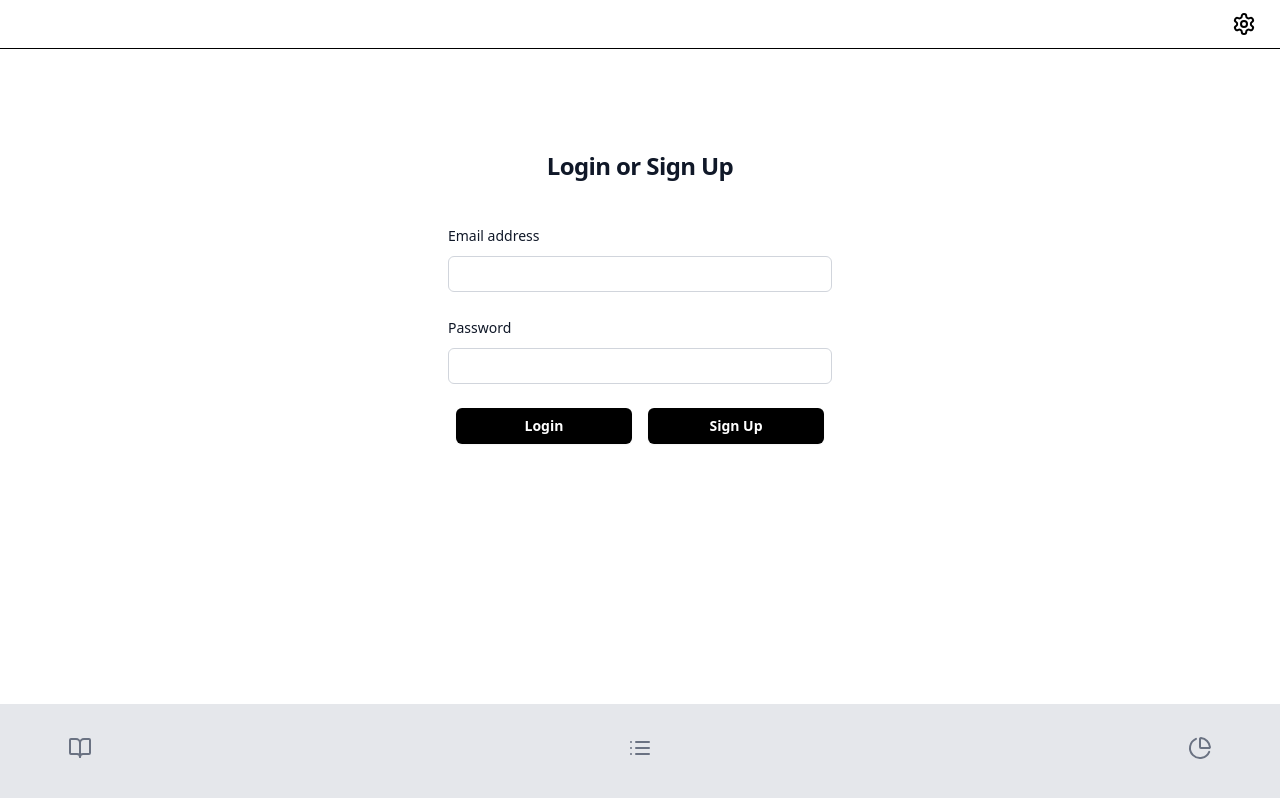
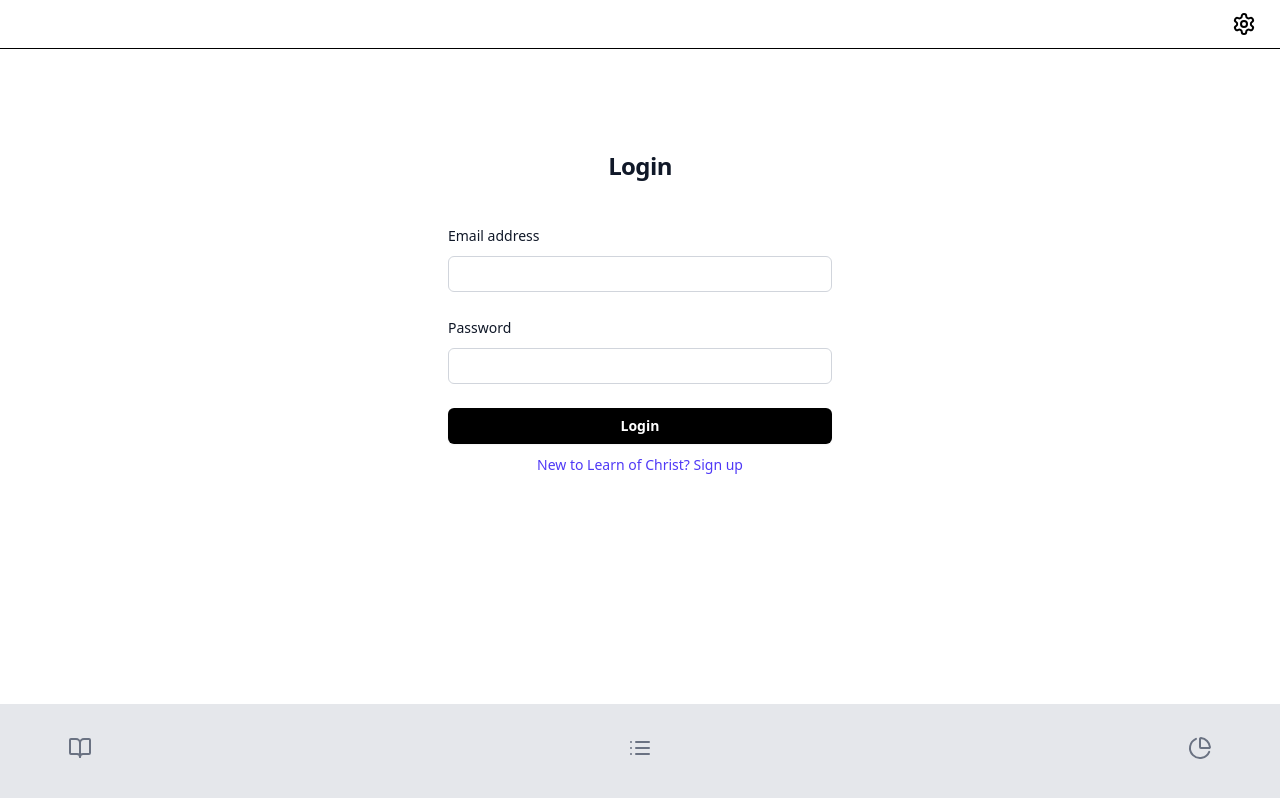
Before and after one commit to trevorkbond/LearnOfChrist, a Next.js app in the folder web/: page /login in a window 1280 px wide. Built offline with nearby package versions, Linux system fonts and the light colour scheme.

Commit message:
Adjust login and signup UI

```diff
--- a/web/src/app/login/page.tsx
+++ b/web/src/app/login/page.tsx
@@ -14,6 +14,7 @@ type AuthAction = (formData: FormData) => Promise<AuthResult | void>;
 
 export default function LoginPage(): React.ReactElement {
   const [isLoading, setIsLoading] = useState<boolean>(false);
+  const [isLoginMode, setIsLoginMode] = useState(true);
 
   const handleAuth = async (
     formData: FormData,
@@ -26,13 +27,13 @@ export default function LoginPage(): React.ReactElement {
     if (result && !result.success) {
       toast.error(result.message);
     }
-    setIsLoading(false);
   };
 
   const handleSubmit = (
     e: React.MouseEvent<HTMLButtonElement>,
     authAction: AuthAction
   ): void => {
+    e.preventDefault();
     const form = e.currentTarget.form;
     if (!form) return;
 
@@ -45,7 +46,7 @@ export default function LoginPage(): React.ReactElement {
       <div className="min-h-full pt-15 px-6 py-12 lg:px-8">
         <div className="sm:mx-auto sm:w-full sm:max-w-sm">
           <h2 className="mt-10 text-center text-2xl/9 font-bold tracking-tight text-gray-900">
-            Login or Sign Up
+            {isLoginMode ? "Login" : "Sign Up"}
           </h2>
         </div>
         <div className="mt-10 sm:mx-auto sm:w-full sm:max-w-sm">
@@ -83,22 +84,35 @@ export default function LoginPage(): React.ReactElement {
                   name="password"
                   type="password"
                   required
-                  autoComplete="current-password"
+                  autoComplete={
+                    isLoginMode ? "current-password" : "new-password"
+                  }
                   className="block w-full rounded-md bg-white px-3 py-1.5 text-base text-gray-900 outline-1 -outline-offset-1 outline-gray-300 placeholder:text-gray-400 focus:outline-2 focus:-outline-offset-2 focus:outline-indigo-600 sm:text-sm/6"
                 />
               </div>
             </div>
-            <div className="flex w-full justify-between px-2 space-x-4">
+            <div>
               <Button
-                text="Login"
+                text={isLoginMode ? "Login" : "Sign Up"}
                 isLoading={isLoading}
-                onClick={(event) => handleSubmit(event, login)}
+                onClick={(event) =>
+                  handleSubmit(event, isLoginMode ? login : signup)
+                }
               />
-              <Button
-                text="Sign Up"
-                isLoading={isLoading}
-                onClick={(event) => handleSubmit(event, signup)}
-              />
+              <div className="text-center mt-2">
+                <a
+                  href="#"
+                  onClick={(e) => {
+                    e.preventDefault();
+                    setIsLoginMode(!isLoginMode);
+                  }}
+                  className="text-sm text-indigo-600 hover:text-indigo-500"
+                >
+                  {isLoginMode
+                    ? "New to Learn of Christ? Sign up"
+                    : "Already a user? Login"}
+                </a>
+              </div>
             </div>
           </form>
         </div>
```
